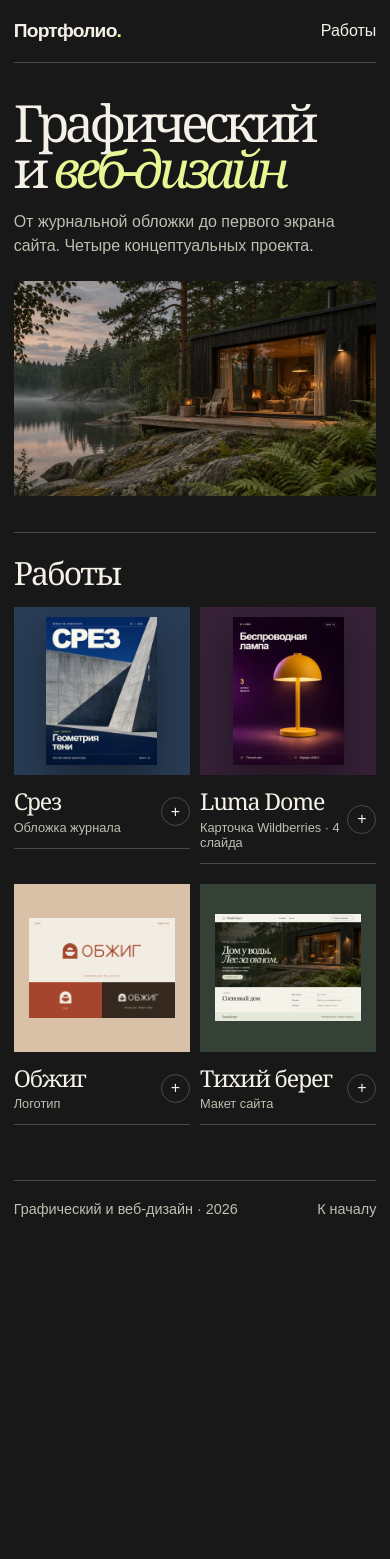
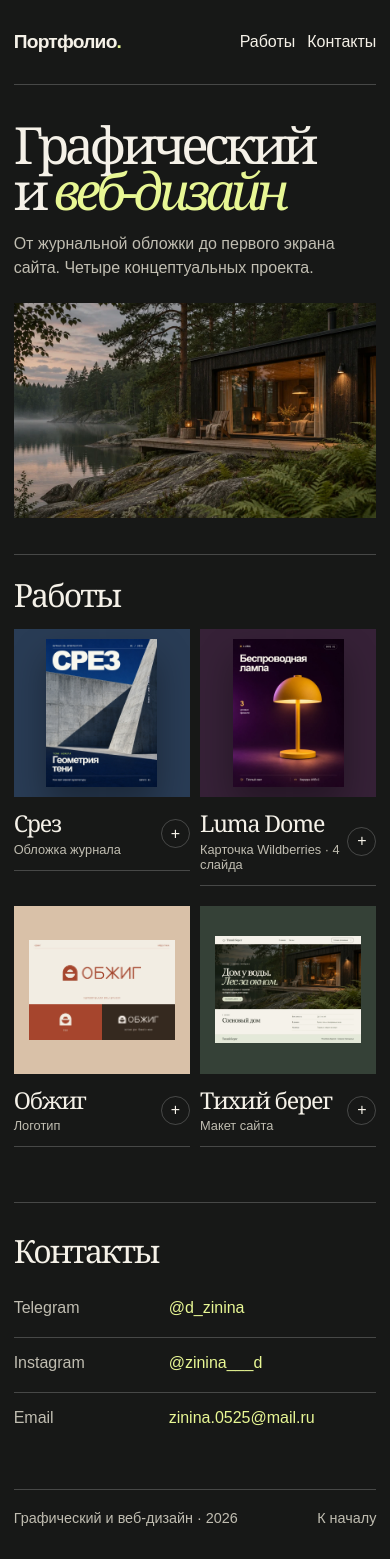
Before and after one commit to Daryazz65/design-portfolio, a plain HTML site: page index.html in a window 390 px wide. Before the commit the page ends 1250 px from the top, so only its background shows below. Drawn offline with Linux system fonts and the light colour scheme.

Commit message:
Add portfolio contacts and refine mobile controls

```diff
--- a/index.html
+++ b/index.html
@@ -12,7 +12,10 @@
 <body id="top">
   <header class="header shell">
     <a class="brand" href="#top">Портфолио<span>.</span></a>
-    <a href="#works">Работы</a>
+    <nav aria-label="Основное меню">
+      <a href="#works">Работы</a>
+      <a href="#contacts">Контакты</a>
+    </nav>
   </header>
   <main class="shell">
     <section class="intro" aria-labelledby="intro">
@@ -54,6 +57,14 @@
         </article>
       </div>
     </section>
+    <section class="contact-section" id="contacts" aria-labelledby="contacts-title">
+      <h2 id="contacts-title">Контакты</h2>
+      <ul class="contact-list">
+        <li><a href="https://t.me/d_zinina"><span>Telegram</span><strong>@d_zinina</strong></a></li>
+        <li><a href="https://www.instagram.com/zinina___d/"><span>Instagram</span><strong>@zinina___d</strong></a></li>
+        <li><a href="mailto:zinina.0525@mail.ru"><span>Email</span><strong>zinina.0525@mail.ru</strong></a></li>
+      </ul>
+    </section>
   </main>
   <footer class="footer shell"><span>Графический и веб-дизайн · 2026</span><a href="#top">К началу</a></footer>
 
--- a/styles.css
+++ b/styles.css
@@ -21,6 +21,8 @@ img { display: block; width: 100%; }
 .shell { width: min(100% - 7vw, 1410px); margin-inline: auto; }
 .header, .footer { display: flex; align-items: center; justify-content: space-between; gap: 16px; padding: 20px 0; }
 .header { border-bottom: 1px solid var(--line); }
+.header nav { display: flex; flex-wrap: wrap; justify-content: flex-end; gap: 0 clamp(12px, 3vw, 36px); }
+.header nav a { display: inline-flex; align-items: center; min-height: 44px; }
 .header a, .footer a { text-decoration: none; }
 .header a:hover, .footer a:hover { text-decoration: underline; }
 .brand { font-size: 1.2rem; font-weight: bold; letter-spacing: -.04em; }
@@ -50,13 +52,21 @@ img { display: block; width: 100%; }
 .project-name > span:not(.open) { color: var(--soft); font-size: .93rem; }
 .open { grid-area: 1 / 2 / 3; display: grid; place-items: center; width: 38px; height: 38px; border: 1px solid var(--line); border-radius: 50%; font-size: 1.4rem; }
 .project-link:hover .open { color: #172113; background: var(--accent); border-color: var(--accent); }
+.contact-section { display: grid; grid-template-columns: minmax(180px,.8fr) minmax(0,1.2fr); gap: 16px 40px; align-items: start; padding: 32px 0 clamp(42px, 7vw, 90px); border-top: 1px solid var(--line); scroll-margin-top: 24px; }
+.contact-section h2 { font: 400 clamp(2rem,5.4vw,5rem)/1 Georgia,serif; letter-spacing: -.065em; }
+.contact-list { list-style: none; margin: 0; padding: 0; }
+.contact-list li + li { border-top: 1px solid var(--line); }
+.contact-list a { display: grid; grid-template-columns: minmax(78px, .65fr) minmax(0, 1fr); gap: 12px 20px; align-items: baseline; min-height: 54px; padding: 16px 0; text-decoration: none; }
+.contact-list a span { color: var(--soft); }
+.contact-list a strong { overflow-wrap: anywhere; color: var(--accent); font-weight: 400; text-decoration: underline; text-decoration-color: transparent; }
+.contact-list a:hover strong, .contact-list a:focus-visible strong { text-decoration-color: currentColor; }
 .footer { border-top: 1px solid var(--line); color: var(--soft); font-size: .9rem; padding-bottom: 33px; }
-.case { width: min(1090px, calc(100% - 36px)); max-height: calc(100% - 36px); padding: clamp(16px, 3vw, 34px); border: 1px solid #65665c; background: #22241f; color: var(--ink); overscroll-behavior: contain; }
+.case { width: min(1090px, calc(100% - 36px)); max-height: calc(100% - 36px); max-height: calc(100dvh - 36px); padding: clamp(16px, 3vw, 34px); border: 1px solid #65665c; background: #22241f; color: var(--ink); overscroll-behavior: contain; }
 .case::backdrop { background: #050605cc; }
 .case-header { display: flex; justify-content: space-between; align-items: flex-start; gap: 14px; border-bottom: 1px solid var(--line); padding-bottom: 13px; margin-bottom: 17px; }
 .case-category { color: var(--accent); font-size: .91rem; }
 .case h2 { font: 400 clamp(2rem,5vw,3.3rem)/1.05 Georgia,serif; letter-spacing: -.055em; margin-top: 4px; }
-.close { width: 42px; height: 42px; font-size: 1.5rem; border-radius: 50%; }
+.close { width: 44px; height: 44px; font-size: 1.5rem; border-radius: 50%; }
 .case button, .case-action { background: transparent; border: 1px solid #8b8c80; }
 .case button:hover, .case-action:hover { border-color: var(--accent); }
 .case-content { display: grid; grid-template-columns: minmax(0,2fr) minmax(190px,1fr); gap: clamp(16px,4vw,36px); }
@@ -64,14 +74,14 @@ img { display: block; width: 100%; }
 .case-image { width: 100%; max-height: min(65vh, 660px); object-fit: contain; background: #141612; }
 .caption { font-size: .9rem; color: var(--soft); text-align: center; }
 .gallery-controls { display: flex; justify-content: center; align-items: center; gap: 11px; margin-top: 13px; }
-.gallery-controls button, .case-action { font-size: .9rem; padding: 8px 14px; border-radius: 3px; }
+.gallery-controls button, .case-action { font-size: .9rem; padding: 8px 14px; min-height: 44px; border-radius: 3px; }
 .slide-position { min-width: 3rem; text-align: center; font-variant-numeric: tabular-nums; }
 .case-description { line-height: 1.52; color: #e0dfd5; }
 .thumbnails { display: grid; grid-template-columns: repeat(4, minmax(0,1fr)); gap: 6px; margin-top: 14px; }
 .thumbnails button { padding: 2px; min-width: 0; border: 2px solid transparent; }
 .thumbnails button[aria-pressed="true"] { border-color: var(--accent); }
 .thumbnails img { aspect-ratio: 3 / 4; object-fit: cover; }
-.case-action { display: inline-block; margin-top: 18px; text-decoration: none; }
+.case-action { display: inline-flex; align-items: center; margin-top: 18px; text-decoration: none; }
 @media (max-width: 760px) {
   .intro { grid-template-columns: 1fr; gap: 23px; min-height: 0; }
   .intro-art { margin-left: 0; height: clamp(215px,55vw,350px); }
@@ -82,8 +92,9 @@ img { display: block; width: 100%; }
   .project-name { gap: 6px; }
   .project-name > span:not(.open) { font-size: .8rem; }
   .open { width: 29px; height: 29px; font-size: 1rem; }
+  .contact-section { grid-template-columns: 1fr; }
   .case-content { grid-template-columns: 1fr; }
-  .case-image { max-height: 56vh; }
+  .case-image { max-height: 52vh; max-height: 52dvh; }
   .thumbnails { max-width: 300px; }
 }
 @media (max-width: 360px) {
```
